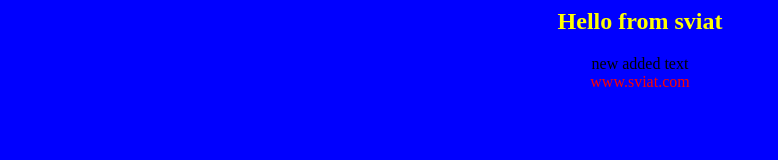
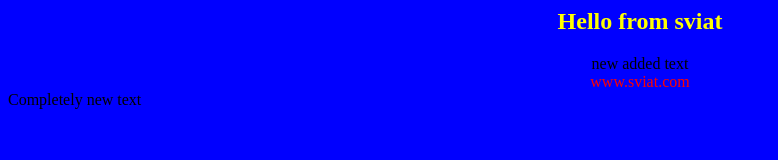
Before and after one commit to Sviat330/jenkins-git-app, a plain HTML site: page index.html in a window 1280 px wide. Shown: the whole page, without its empty margins (0-778 px from the left). Drawn offline with Linux system fonts and the light colour scheme.

Commit message:
Completely new text

```diff
--- a/index.html
+++ b/index.html
@@ -5,5 +5,6 @@
 new added text <br>
 <font color=red>www.sviat.com</font>
 </center>
+Completely new text
 </body>
 </html>
```
